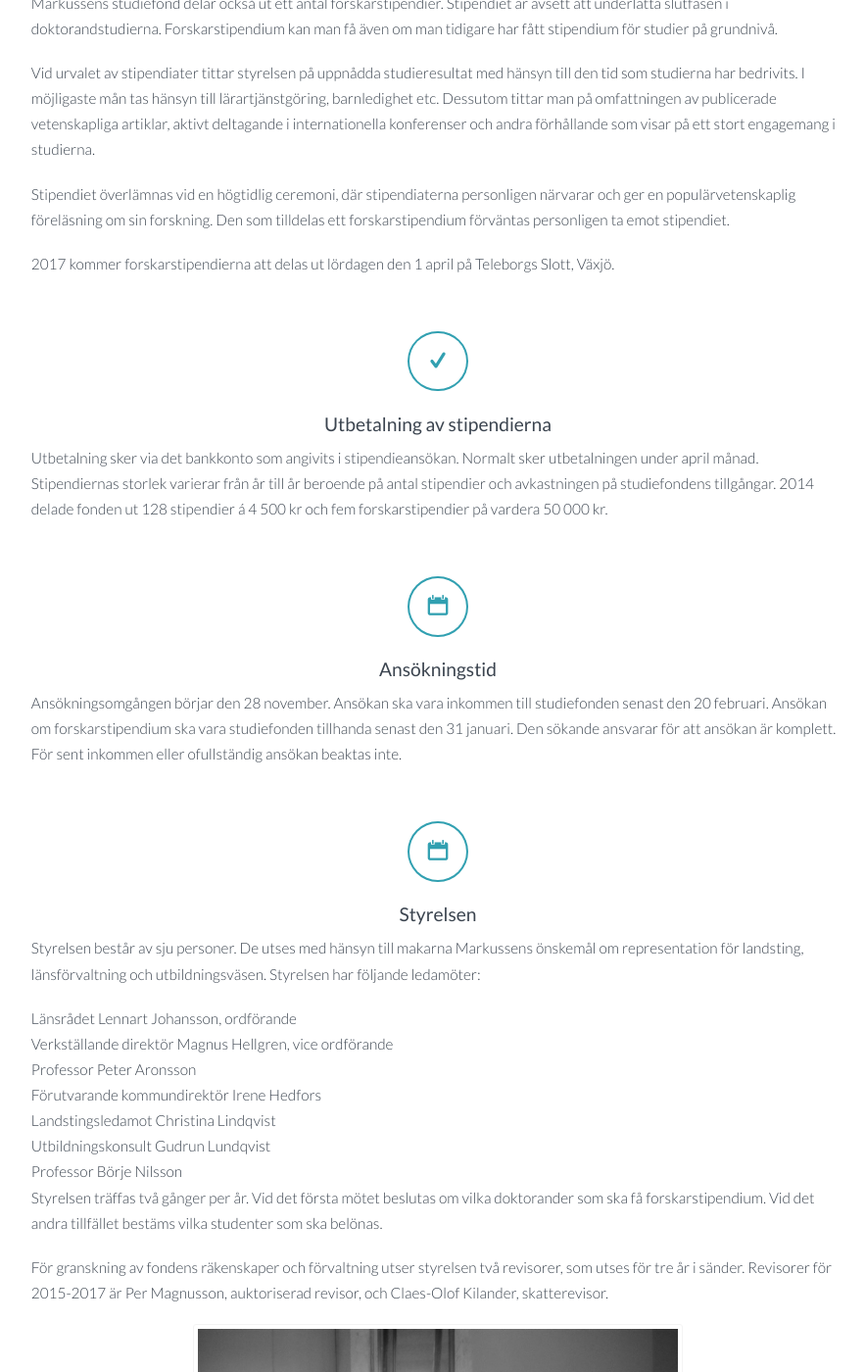
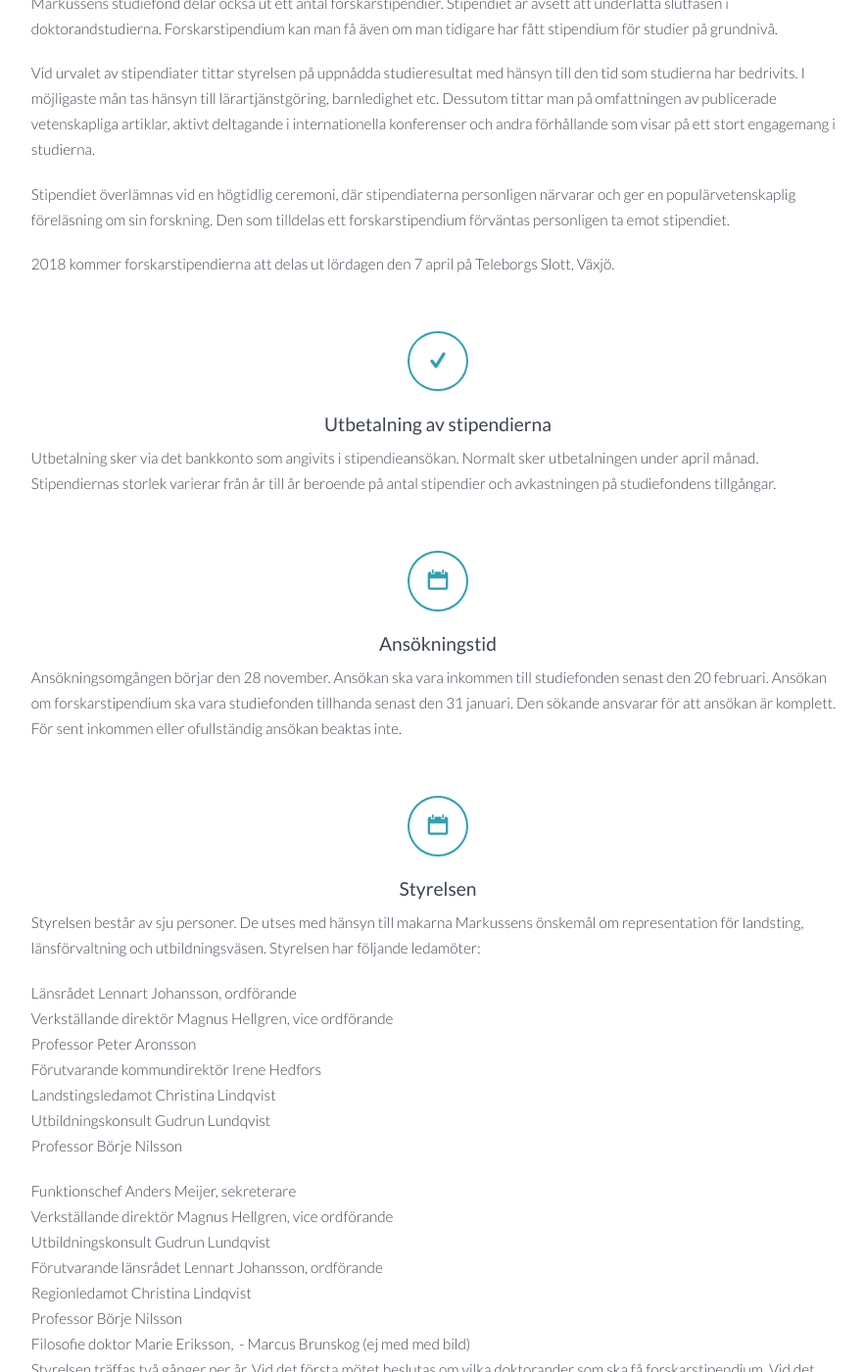
Before and after one commit to standout/markussens.se, a Jekyll site: the page built from presentation.md, in a window 1280 px wide and 1400 px high, scrolled down 1461 px. Shown: the whole window at 98% size, without its empty margins (193-1076 px from the left). Built offline with Jekyll 4.4.1, drawn with Linux system fonts in a browser that asks for light colours; nearby versions of some CDN libraries; some of the changed text lies outside the part shown.

Commit message:
Update presentation text and images

```diff
--- a/presentation.md
+++ b/presentation.md
@@ -57,7 +57,7 @@
   forskning. Den som tilldelas ett forskarstipendium förväntas personligen ta
   emot stipendiet.
 
-  2017 kommer forskarstipendierna att delas ut lördagen den 1 april på
+  2018 kommer forskarstipendierna att delas ut lördagen den 7 april på
   Teleborgs Slott, Växjö.
 
   <span class="sub--section-icon" data-icon="e"></span>
@@ -66,8 +66,7 @@
   Utbetalning sker via det bankkonto som angivits i stipendieansökan. Normalt
   sker utbetalningen under april månad. Stipendiernas storlek varierar från år
   till år beroende på antal stipendier och avkastningen på studiefondens
-  tillgångar. 2014 delade fonden ut 128 stipendier á 4 500 kr och fem
-  forskarstipendier på vardera 50 000 kr.
+  tillgångar.
 
   <span class="sub--section-icon" data-icon="d"></span>
   <h3>Ansökningstid</h3>
@@ -93,6 +92,15 @@
   - Utbildningskonsult Gudrun Lundqvist
   - Professor Börje Nilsson
 
+  - Funktionschef Anders Meijer, sekreterare
+  - Verkställande direktör Magnus Hellgren, vice ordförande
+  - Utbildningskonsult Gudrun Lundqvist
+  - Förutvarande länsrådet Lennart Johansson, ordförande
+  - Regionledamot Christina Lindqvist
+  - Professor Börje Nilsson
+  - Filosofie doktor Marie Eriksson,
+  - Marcus Brunskog (ej med med bild)
+
   Styrelsen träffas två gånger per år. Vid det första mötet beslutas  om vilka
   doktorander som ska få forskarstipendium. Vid det andra tillfället bestäms
   vilka studenter som ska belönas.
@@ -103,12 +111,11 @@
 
   <div class="ImageWrapper center max-500">
 
-  <a href="/images/2015-03-28-styrelsen.jpg">
-    <img src="/images/2015-03-28-styrelsen.jpg" alt="Styrelsen 2015"/>
+  <a href="/2017-04-01-styrelsen.jpg">
+    <img src="/2017-04-01-styrelsen.jpg" alt="Styrelsen 2017"/>
   </a>
 
-  Från vänster Irene Hedfors, Christina Lindavist, Peter Aronsson, Björn Hedin,
-  Magnus Hellgren, Gudrun Lundqvist, Lennart Johansson och Börje Nilsson
+  Från vänster Anders Meijer, Magnus Hellgren, Gudrun Lundqvist, Lennart Johansson, Christina Lindqvist, Börje Nilsson och Marie Eriksson
 
   </div>
 
```
